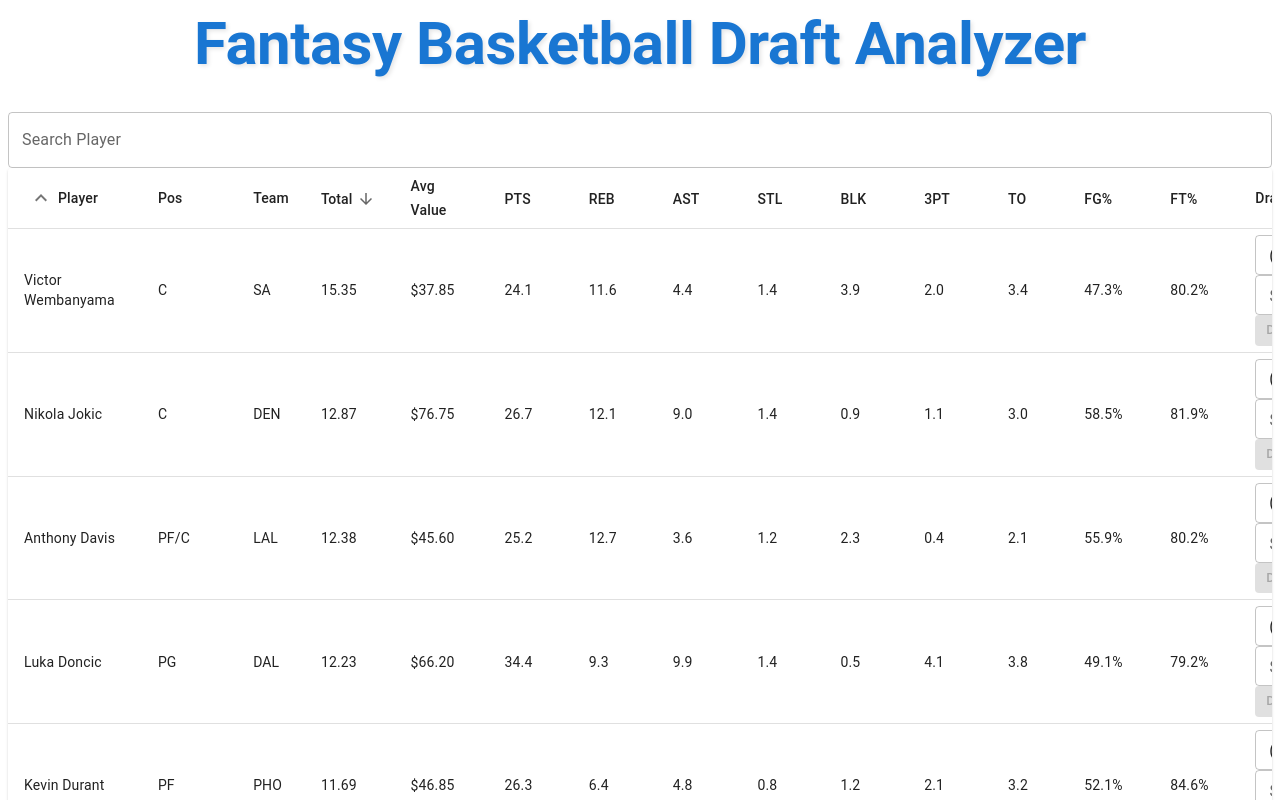
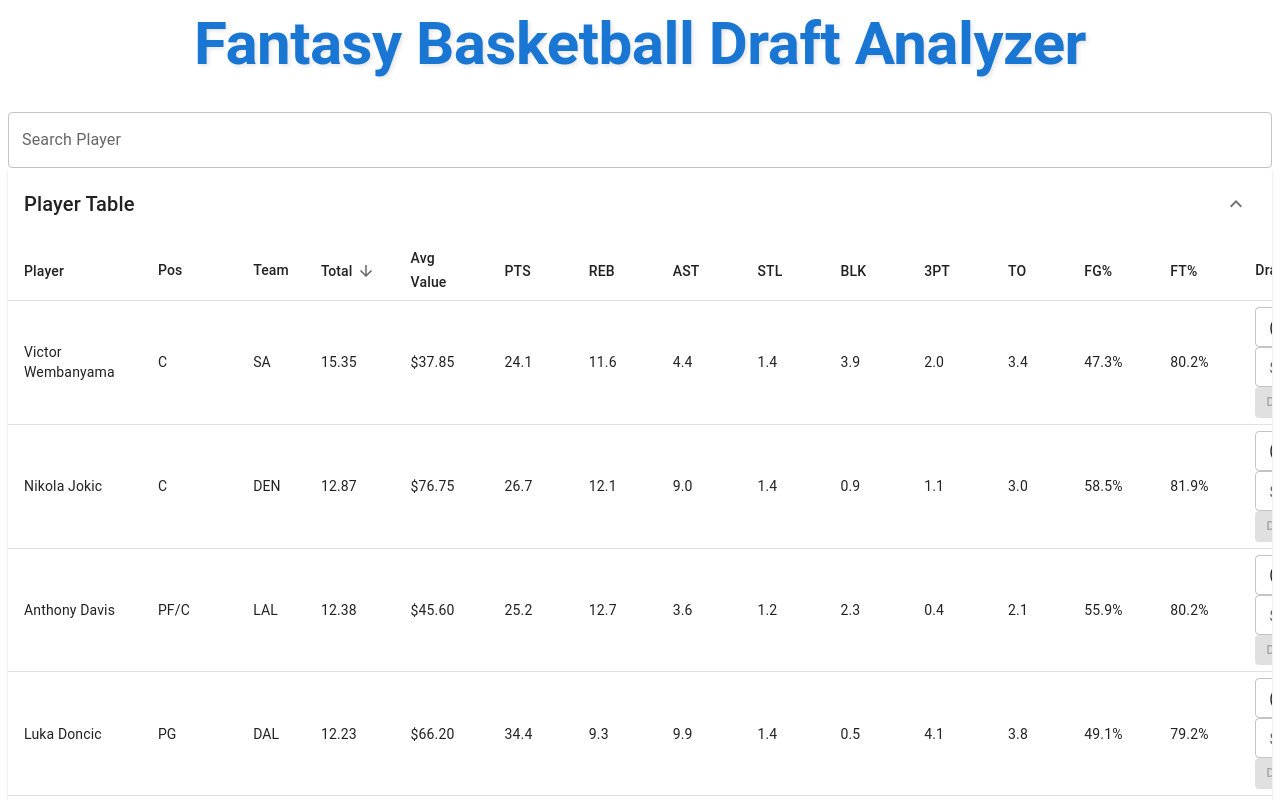
Before and after one commit to EastwindRT/Draft-Agent, a React (Vite) app: page / in a window 1280 px wide. Both pictures are taken after a click on the button "START DRAFT". Shown: the top 800 px of the page. Built offline with nearby package versions, Linux system fonts and the light colour scheme.

Commit message:
Update PlayerTable with full table minimize functionality

```diff
--- a/src/components/PlayerTable.jsx
+++ b/src/components/PlayerTable.jsx
@@ -13,7 +13,10 @@ import {
   MenuItem,
   TableSortLabel,
   Tooltip,
-  IconButton
+  IconButton,
+  Collapse,
+  Box,
+  Typography
 } from '@mui/material';
 import ExpandLessIcon from '@mui/icons-material/ExpandLess';
 import ExpandMoreIcon from '@mui/icons-material/ExpandMore';
@@ -49,6 +52,10 @@ const PlayerTable = ({ players, onPlayerDrafted, onPlayerUndrafted, teams, playe
     setOrderBy(property);
   };
 
+  const toggleMinimize = () => {
+    setMinimized(!minimized);
+  };
+
   const sortedPlayers = useMemo(() => {
     return [...players].sort((a, b) => {
       let aValue = a[orderBy];
@@ -72,19 +79,19 @@ const PlayerTable = ({ players, onPlayerDrafted, onPlayerUndrafted, teams, playe
     handleRequestSort(property);
   };
 
-  const toggleMinimize = () => {
-    setMinimized(!minimized);
-  };
-
   return (
     <TableContainer component={Paper} sx={{ mb: 4 }}>
+      <Box sx={{ display: 'flex', justifyContent: 'space-between', alignItems: 'center', p: 2 }}>
+        <Typography variant="h6">Player Table</Typography>
+        <IconButton onClick={toggleMinimize}>
+          {minimized ? <ExpandMoreIcon /> : <ExpandLessIcon />}
+        </IconButton>
+      </Box>
+      <Collapse in={!minimized}>
         <Table size="small">
           <TableHead>
             <TableRow>
               <TableCell>
-              <IconButton onClick={toggleMinimize} size="small">
-                {minimized ? <ExpandMoreIcon /> : <ExpandLessIcon />}
-              </IconButton>
                 <TableSortLabel
                   active={orderBy === 'PLAYER'}
                   direction={orderBy === 'PLAYER' ? order : 'asc'}
@@ -205,15 +212,7 @@ const PlayerTable = ({ players, onPlayerDrafted, onPlayerUndrafted, teams, playe
                   backgroundColor: 'rgba(0, 0, 0, 0.08)',
                 },
               }}>
-              <TableCell>
-                {minimized ? (
-                  <Tooltip title={player.PLAYER}>
-                    <span>{player.PLAYER.substring(0, 3)}...</span>
-                  </Tooltip>
-                ) : (
-                  player.PLAYER
-                )}
-              </TableCell>
+                <TableCell>{player.PLAYER}</TableCell>
                 <TableCell>{player.POS}</TableCell>
                 <TableCell>{player.TEAM}</TableCell>
                 <TableCell>{player.TOTAL.toFixed(2)}</TableCell>
@@ -281,6 +280,7 @@ const PlayerTable = ({ players, onPlayerDrafted, onPlayerUndrafted, teams, playe
             ))}
           </TableBody>
         </Table>
+      </Collapse>
     </TableContainer>
   );
 };
```
Lines whose indentation alone changed are shown as unchanged.
